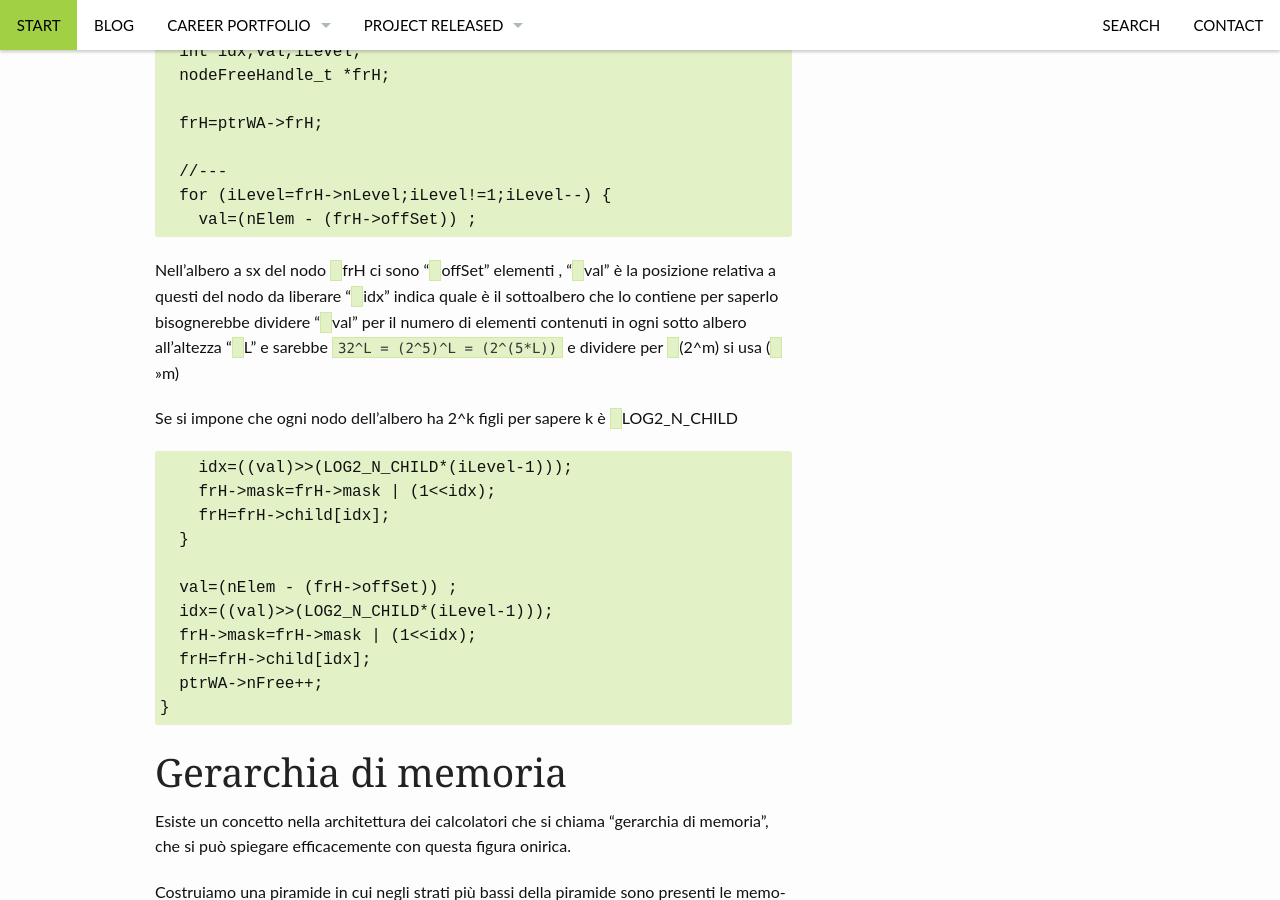
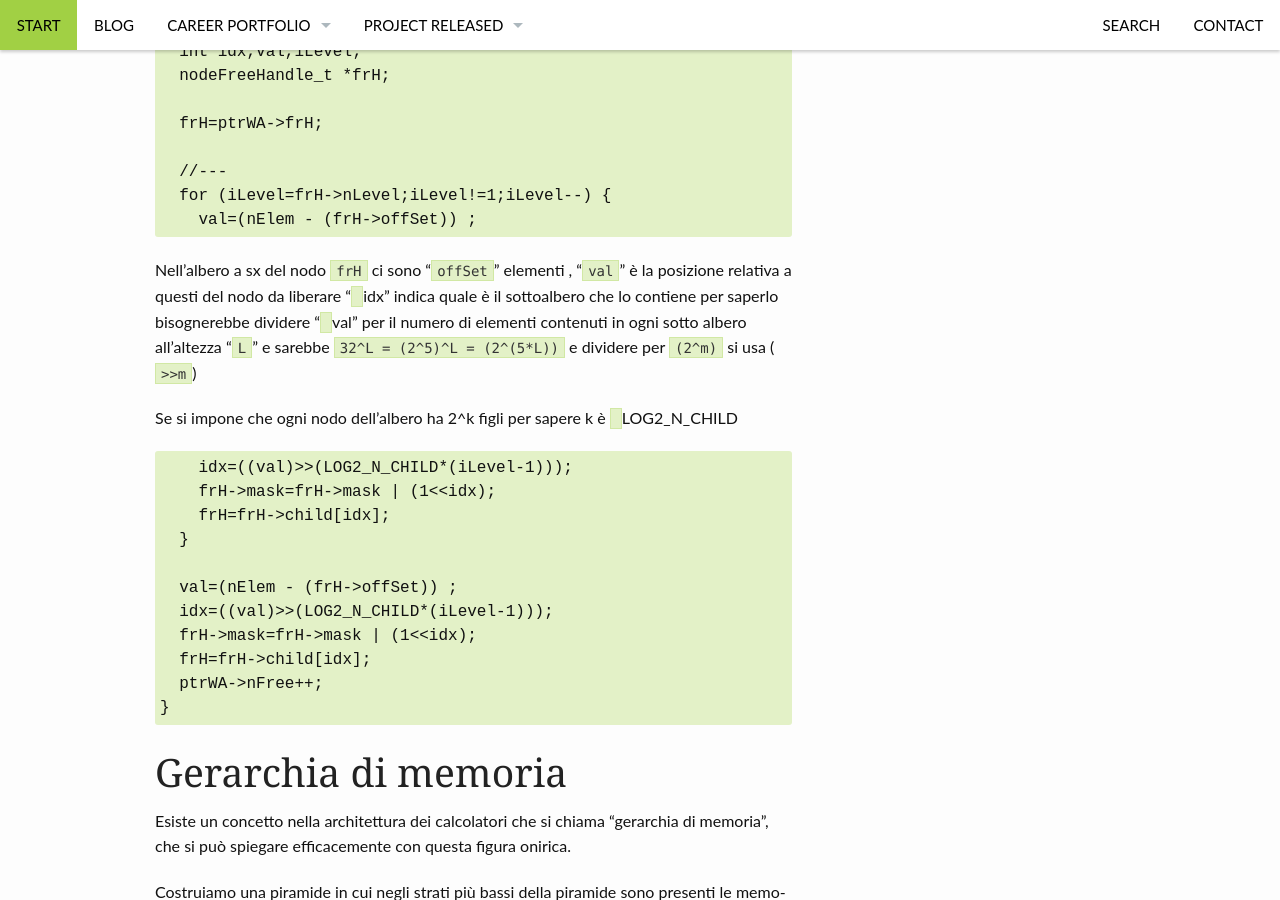
Before and after one commit to nicolarossi/nicolarossi.github.io, a Jekyll site: the page built from _posts/blog/2006-08-04-Dynamic Memory Management.md, in a window 1280 px wide and 900 px high, scrolled down 5907 px. Built offline with Jekyll 4.4.1, drawn with Linux system fonts in a browser that asks for light colours.

Commit message:
Correzioni

```diff
--- a/_posts/blog/2006-08-04-Dynamic Memory Management.md
+++ b/_posts/blog/2006-08-04-Dynamic Memory Management.md
@@ -222,8 +222,8 @@ void freeElem(aMemArea_t *ptrWA,int nElem){
   for (iLevel=frH->nLevel;iLevel!=1;iLevel--) {
     val=(nElem - (frH->offSet)) ;
 </pre>
-Nell'albero a sx del nodo <code></code>frH ci sono "<code></code>offSet" elementi , "<code></code>val" è la posizione relativa a questi del nodo da liberare
-"<code></code>idx" indica quale è il sottoalbero che lo contiene per saperlo bisognerebbe dividere "<code></code>val" per il numero di elementi contenuti in ogni sotto albero all'altezza "<code></code>L" e sarebbe <code>32^L = (2^5)^L = (2^(5*L))</code> e dividere per <code></code>(2^m) si usa ( <code></code>>>m)
+Nell'albero a sx del nodo <code>frH</code> ci sono "<code>offSet</code>" elementi , "<code>val</code>" è la posizione relativa a questi del nodo da liberare
+"<code></code>idx" indica quale è il sottoalbero che lo contiene per saperlo bisognerebbe dividere "<code></code>val" per il numero di elementi contenuti in ogni sotto albero all'altezza "<code>L</code>" e sarebbe <code>32^L = (2^5)^L = (2^(5*L))</code> e dividere per <code>(2^m)</code> si usa ( <code>>>m</code>)
 
  Se si impone che ogni nodo dell'albero ha 2^k figli per sapere k è <code></code>LOG2_N_CHILD
 
```
